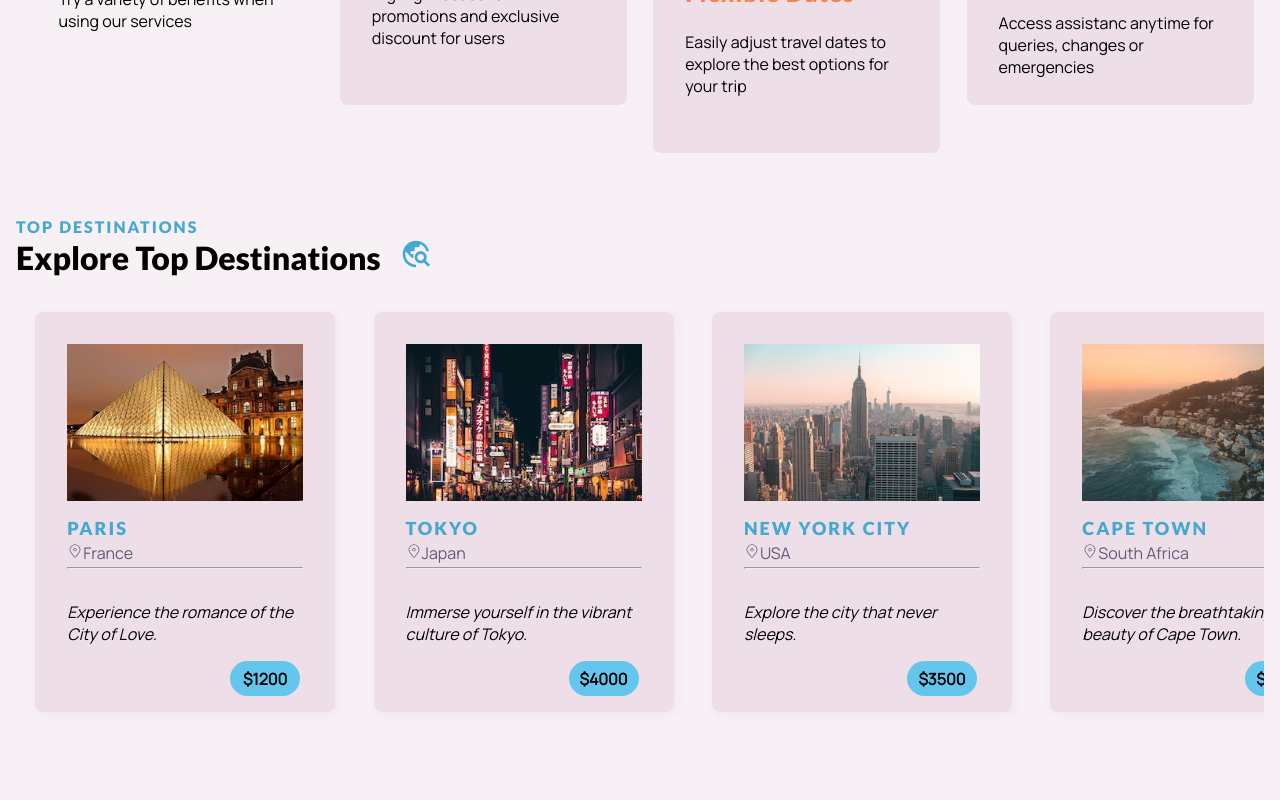
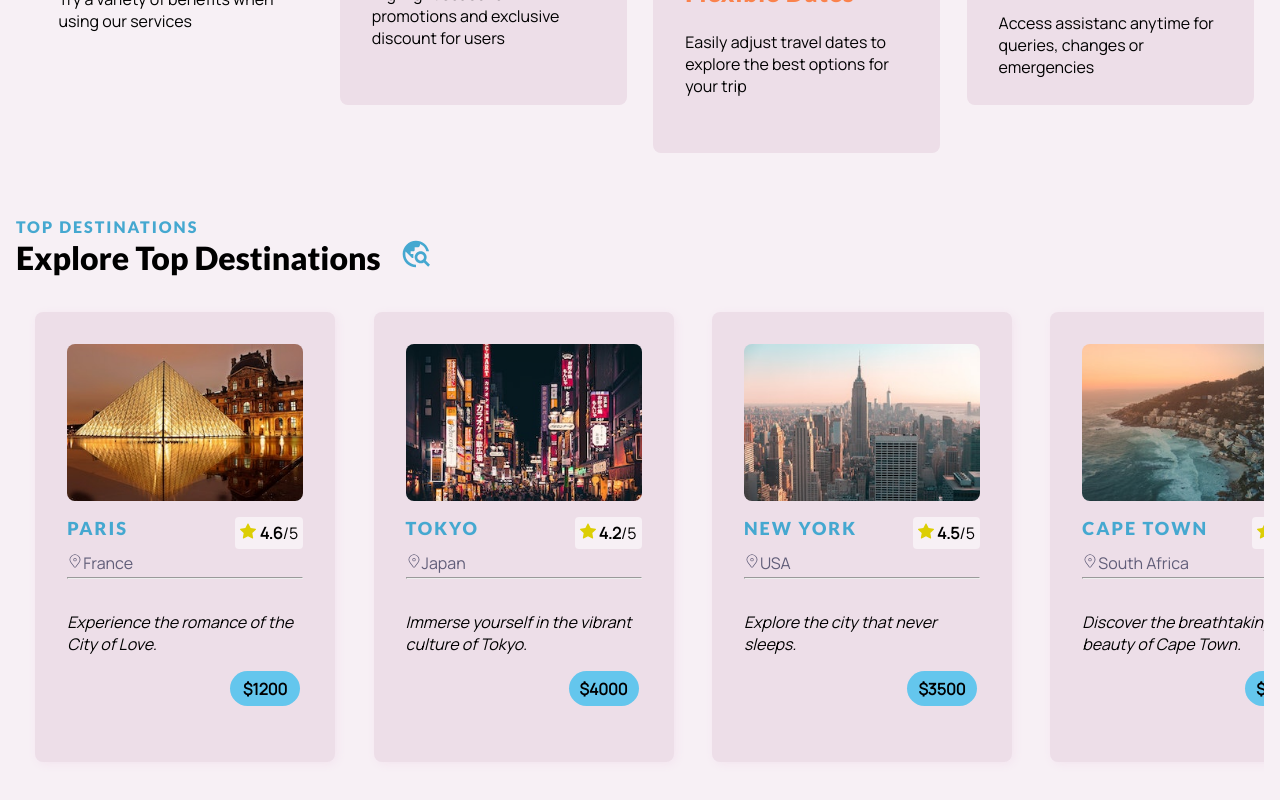
Before and after one commit to sreelakshmyaj/Travel-website, a React (Create React App) app: page / in a window 1280 px wide. Shown: the part 1136-1936 px from the top of the page. Before the commit the page ends 1896 px from the top, so only its background shows below. Built offline with nearby package versions, Linux system fonts and the light colour scheme.

Commit message:
added rating to tour cards

```diff
--- a/src/App.css
+++ b/src/App.css
@@ -239,7 +239,7 @@ nav ul a:hover {
 .tour-card {
   flex-shrink: 0;
   width: 300px;
-  height: 400px;
+  height: 450px;
   background-color: #eddee8;
   padding: 2rem;
   margin: 2rem 1.2rem;
@@ -254,6 +254,7 @@ nav ul a:hover {
   height: 157px;
   overflow: hidden;
   margin-bottom: 1rem;
+  border-radius: 0.5rem;
 }
 
 .tour-img img {
@@ -265,6 +266,21 @@ nav ul a:hover {
 
 .tour-img img:hover {
   transform: scale(1.08);
+}
+
+.tour-card .head-txt {
+  display: flex;
+  justify-content: space-between;
+}
+
+.rating {
+  background-color: #F7F0F5;
+  padding: 5px;
+  border-radius: 0.25rem;
+}
+
+.rating-icon {
+  color: #dcce04;
 }
 
 .tour-card h4 {
--- a/src/Components/Destinations.js
+++ b/src/Components/Destinations.js
@@ -2,6 +2,7 @@ import React, {useState, useEffect} from 'react'
 import { MdTravelExplore } from 'react-icons/md';
 import travelDestinations from '../destination-data';
 import { CiLocationOn } from 'react-icons/ci';
+import { BsStarFill } from 'react-icons/bs';
 
 const Destinations = () => {
   return (
@@ -16,6 +17,7 @@ const Destinations = () => {
                     country = {destination.country}
                     description = {destination.description}
                     price = {destination.price}
+                    rating = {destination.rating}
                 />
             ))}
         </div>
@@ -30,7 +32,10 @@ const TourCard = (props) => {
             <div className='tour-img'>
                 <img src={props.image} alt='image' />
             </div>
-            <h4>{props.title}</h4>
+            <div className='head-txt'>
+                <h4>{props.title}</h4>
+                <p className='rating'><span className='rating-icon'><BsStarFill /> </span><b>{props.rating}</b>/5</p>
+            </div>
             <p className='country'><CiLocationOn />{props.country}</p>
             <hr/>
             <p className='desc'><i>{props.description}</i></p>
--- a/src/destination-data.js
+++ b/src/destination-data.js
@@ -5,44 +5,50 @@
       country: "France",
       description: "Experience the romance of the City of Love.",
       price: "$1200",
-      image: require('./Assets/paris.jpg')
+      image: require('./Assets/paris.jpg'),
+      rating: "4.6"
     },
     {
       destination: "Tokyo",
       country: "Japan",
       description: "Immerse yourself in the vibrant culture of Tokyo.",
       price: "$4000",
-      image: require('./Assets/tokyo.jpg')
+      image: require('./Assets/tokyo.jpg'),
+      rating: "4.2"
     },
     {
-      destination: "New York City",
+      destination: "New York",
       country: "USA",
       description: "Explore the city that never sleeps.",
       price: "$3500",
-      image: require('./Assets/newyork.jpg')
+      image: require('./Assets/newyork.jpg'),
+      rating: "4.5"
     },
     {
       destination: "Cape Town",
       country: "South Africa",
       description: "Discover the breathtaking beauty of Cape Town.",
       price: "$5000",
-      image: require('./Assets/capetown.jpg')
+      image: require('./Assets/capetown.jpg'),
+      rating: "4.7"
     },
     {
       destination: "Sydney",
       country: "Australia",
       description: "Marvel at the iconic sights of Sydney.",
       price: "$4500",
-      image: require('./Assets/sydney.jpg')
+      image: require('./Assets/sydney.jpg'),
+      rating: "4.4"
     },
     {
       destination: "Bali",
       country: "Indonesia",
       description: "An ideal retreat for Beaches, Temples and Rice Terraces.",
       price: "$2500",
-      image: require('./Assets/bali.jpg')
+      image: require('./Assets/bali.jpg'),
+      rating: "4.8"
     }
-    // Add more destinations as needed
+
   ];
 
   export default tourDestinations;
```
